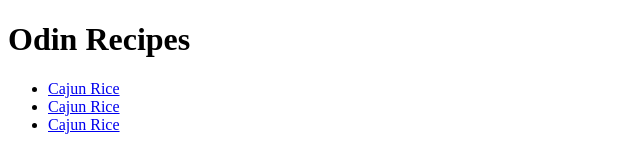
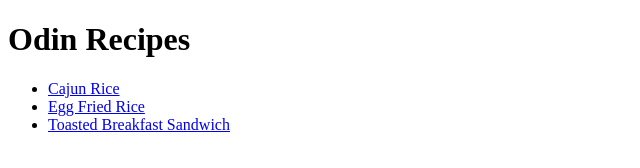
Before and after one commit to DefinitelyAlex/odin-recipes, a plain HTML site: page index.html in a window 1280 px wide. Shown: the whole page, without its empty margins (0-640 px from the left). Drawn offline with Linux system fonts and the light colour scheme.

Commit message:
minor changes to index.html page and cajun rice recipe page

```diff
--- a/index.html
+++ b/index.html
@@ -8,8 +8,8 @@
         <h1>Odin Recipes</h1>
         <ul>
             <li><a href="recipes/cajun-rice.html">Cajun Rice</a></li>
-            <li><a href="recipes/egg-fried-rice.html">Cajun Rice</a></li>
-            <li><a href="recipes/toasted-breakfast-sandwich.html">Cajun Rice</a></li>
+            <li><a href="recipes/egg-fried-rice.html">Egg Fried Rice</a></li>
+            <li><a href="recipes/toasted-breakfast-sandwich.html">Toasted Breakfast Sandwich</a></li>
         </ul>
     </body>
 </html>
```
Also changed, not shown: recipes/cajun-rice.html (+1 -1 lines).
